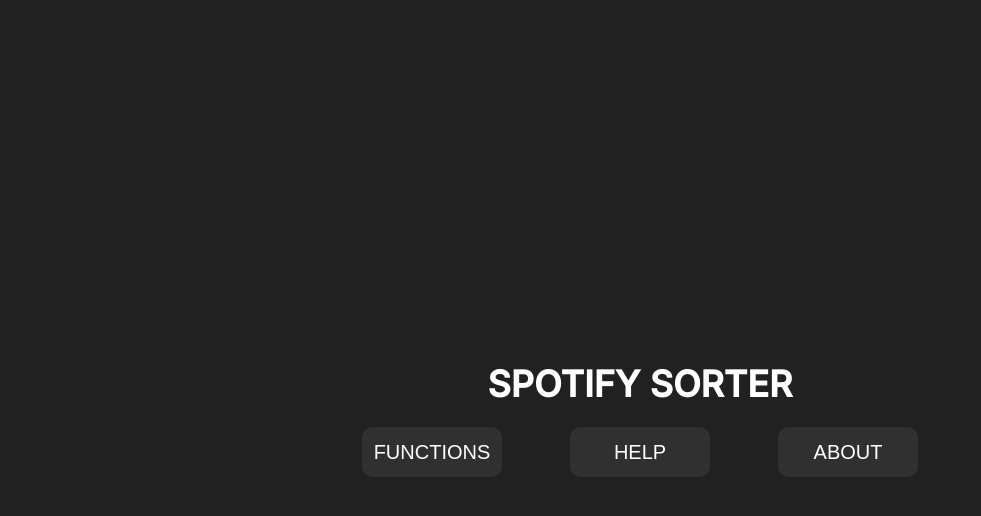
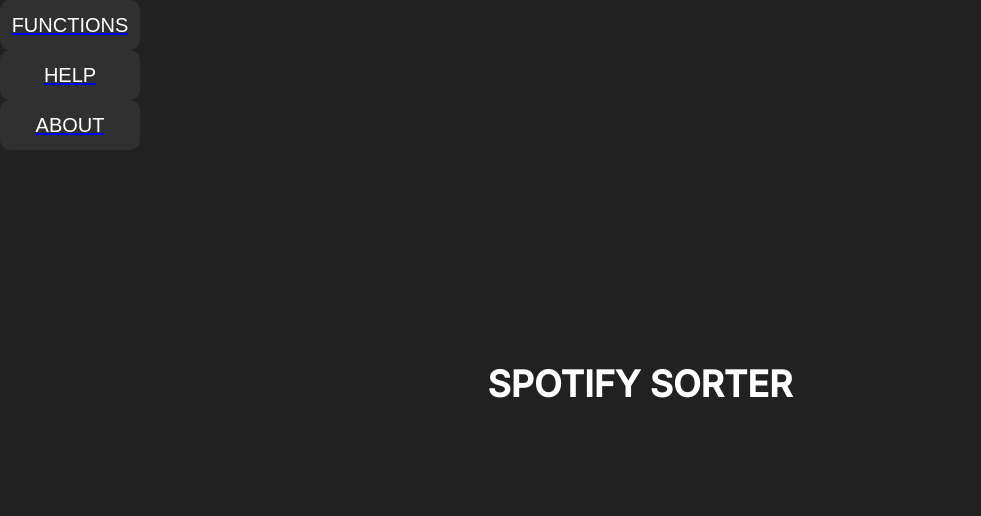
Before and after one commit to Franciszek821/spotifySorter, a Flask app: page / in a window 1280 px wide. Shown: the top 516 px of the page, without its empty margins (0-981 px from the left). Run offline with Flask 3, Linux system fonts and the light colour scheme.

Commit message:
fix: Update button styles and structure for improved layout and consistency

```diff
--- a/app.py
+++ b/app.py
@@ -21,7 +21,7 @@ def get_token():
         client_id=os.getenv("SPOTIPY_CLIENT_ID"),
         client_secret=os.getenv("SPOTIPY_CLIENT_SECRET"),
         redirect_uri=os.getenv("SPOTIPY_REDIRECT_URI"),
-        scope="playlist-modify-public playlist-modify-private user-library-read playlist-read-private playlist-read-collaborative user-top-read user-read-playback-state"
+        scope="playlist-modify-public playlist-modify-private user-library-read playlist-read-private playlist-read-collaborative user-top-read"
     )
 
     token_info = session.get("token_info", None)
--- a/static/Functions/style.css
+++ b/static/Functions/style.css
@@ -56,8 +56,8 @@ body {
 }
 
 .sidebar button {
-  width: 174px;
-  height: 45px;
+  width: 140px;
+  height: 50px;
   background: #181818;
   color: white;
   font-size: 18px;
--- a/static/Main/style.css
+++ b/static/Main/style.css
@@ -32,47 +32,33 @@ body {
   justify-content: center; /* center content horizontally */
 }
 
-.button_group {
+
+.button-wrapper {
+  position: relative;
   display: flex;
+  justify-content: center;
+  gap: 208px;            /* space between buttons */
+  margin-top: 427px;     /* vertical position */
   flex-wrap: wrap;
 }
-/* Buttons */
+
 .button {
-  position: absolute;
   width: 140px;
   height: 50px;
   background: #303030;
   border-radius: 10px;
   font-weight: 500;
   font-size: 20px;
-  line-height: 1.5;
   display: flex;
   align-items: center;
   justify-content: center;
-  text-align: center;
   color: #FFFFFF;
   cursor: pointer;
   border: none;
+
+  /* Optional: Responsive adjustments */
+  max-width: 30vw;
+  font-size: clamp(16px, 2vw, 20px);
 }
-
-/* Specific button positions */
-.button-2 {
-  position: absolute;
-  left: 50%;
-  top: 427px;
-  transform: translateX(-50%);
+nsform: translateX(-50%);
 }
-
-.button-1 {
-  position: absolute;
-  left: calc(50% - 208px);
-  top: 427px;
-  transform: translateX(-50%);
-}
-
-.button-3 {
-  position: absolute;
-  left: calc(50% + 208px);
-  top: 427px;
-  transform: translateX(-50%);
-}
--- a/templates/Main/index.html
+++ b/templates/Main/index.html
@@ -12,7 +12,7 @@
 <body>
     <div class="main-container">
       <div class="spotify-sorter">SPOTIFY SORTER</div>
-      <div class="button-group">
+      <div class="button-container">
         <a href="{{ url_for('functions') }}">
             <button class="button button-1">FUNCTIONS</button>
         </a>
@@ -23,6 +23,7 @@
           <button class="button button-3">ABOUT</button>
         </a>
       </div>
+
     </div>
 </body>
 </html>
```
